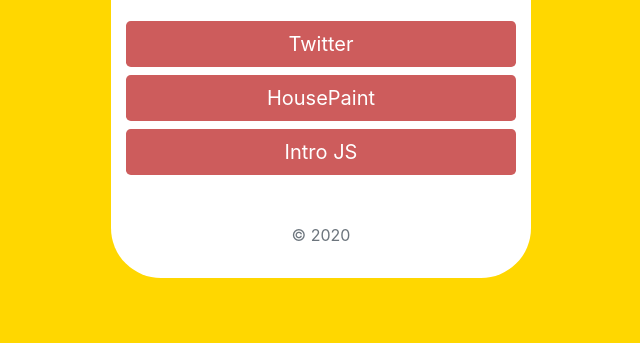
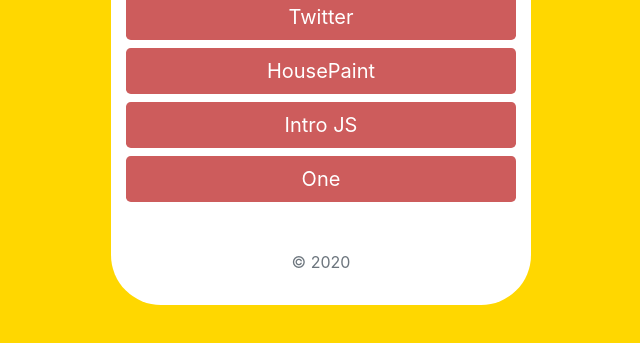
Before and after one commit to PedroSbeghen/Web, a plain HTML site: page index.html in a window 1280 px wide. Shown: the part 375-718 px from the top of the page, without its empty margins (319-959 px from the left). Drawn offline with Linux system fonts and the light colour scheme.

Commit message:
Add files via upload

```diff
--- a/index.html
+++ b/index.html
@@ -60,7 +60,7 @@
 
       <a href="./atividades/js/index.html" target="_blank" class="btn btn-lg btn-primary btn-block">Intro JS</a>
 
-
+      <a href="./atividades/one/index.html" target="_blank" class="btn btn-lg btn-primary btn-block">One</a>
 
 
 
```
